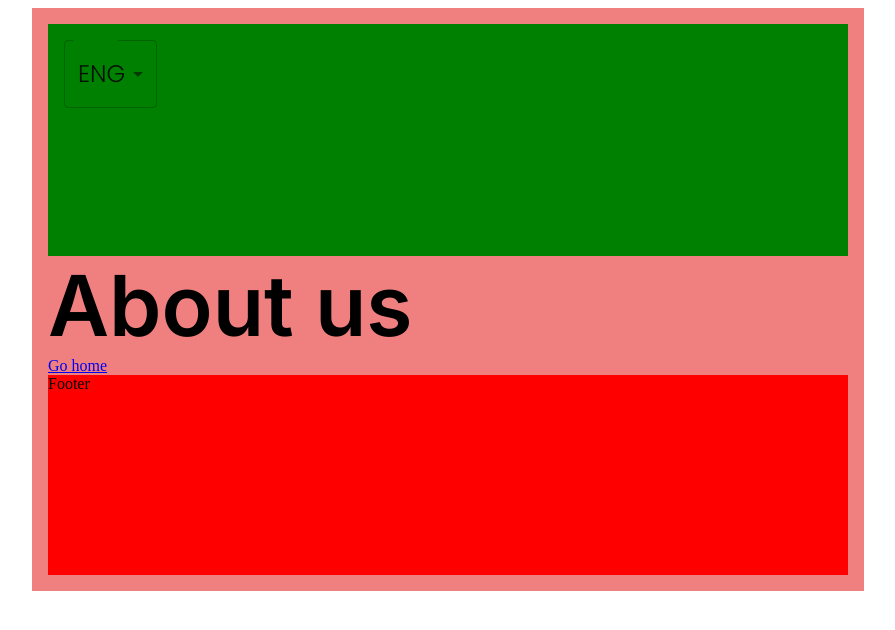
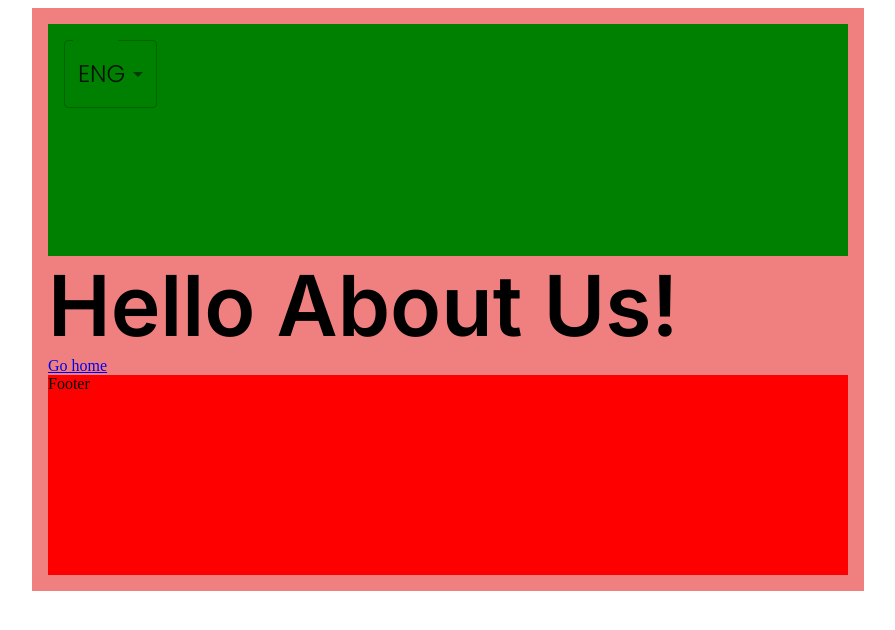
Before and after one commit to swarzmuller/site-volonterstvo, a Next.js app: page /about-us in a window 1280 px wide. Shown: the top 630 px of the page, without its empty margins (192-1087 px from the left). Built offline with nearby package versions, Linux system fonts and the light colour scheme.

Commit message:
Added multilanguage support

```diff
--- a/app/about-us/page.js
+++ b/app/about-us/page.js
@@ -1,14 +1,16 @@
 'use client'
 import Link from 'next/link';
 import { Box, Typography } from '@mui/material';
+import { useTranslations } from 'next-intl';
 
 const Page = () => {
+  const t = useTranslations('AboutUs');
   return (
    <Box>
      <Typography
        variant={"h2"}
      >
-       About us
+       {t('title')}
      </Typography>
      <Link
        key={"/"}
--- a/public/messages/en.json
+++ b/public/messages/en.json
@@ -1,5 +1,8 @@
 {
   "HomePage": {
     "title": "Hello Ukraine!"
+  },
+  "AboutUs": {
+    "title": "Hello About Us!"
   }
 }
--- a/public/messages/ua.json
+++ b/public/messages/ua.json
@@ -1,5 +1,8 @@
 {
   "HomePage": {
     "title": "Привіт Україно!"
+  },
+  "AboutUs": {
+    "title": "Привіт Про нас!"
   }
 }
```
